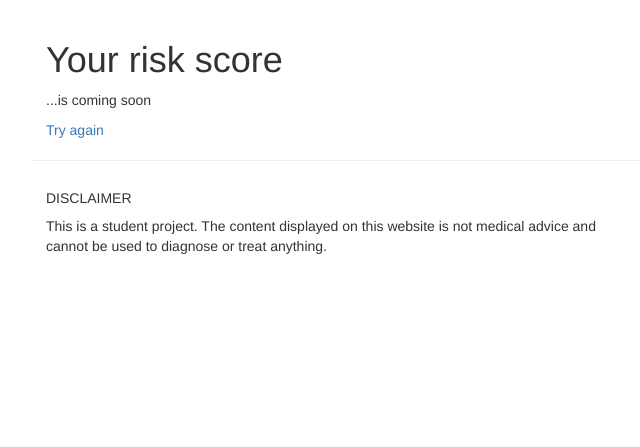
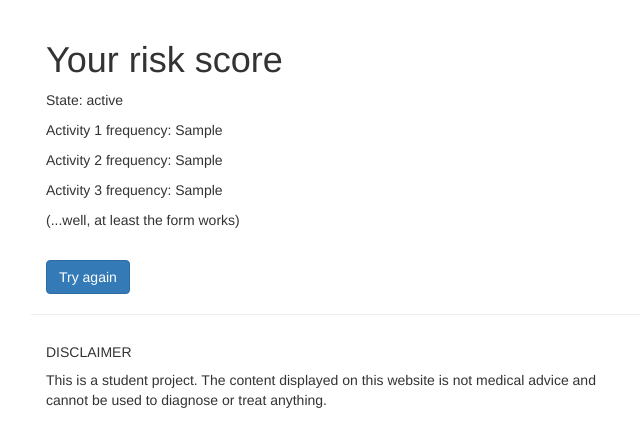
Before and after one commit to hadley173/Covid19-Risk-Assessment-Website, a Flask app: template app/templates/results.html in a window 1280 px wide. Shown: the part 52-499 px from the top of the page, without its empty margins (24-664 px from the left). Run offline with Flask 2, Linux system fonts and the light colour scheme; the template is opened without the code that fills it: most values are stand-ins (such as "Sample title", 1, 10 or a date in 2020); some libraries are stand-ins or nearby versions.

Commit message:
messing with passing form input to an Algo class

```diff
--- /dev/null
+++ b/app/algo.py
@@ -0,0 +1,5 @@
+
+class Algo():
+	# activity variables PLACEHOLDER
+	act1 = act2 = act3 = 0
+	state = 'none'
--- a/app/routes.py
+++ b/app/routes.py
@@ -1,6 +1,7 @@
 from flask import render_template, flash, redirect, url_for
 from app import app
 from app.form import RiskForm
+from app.algo import Algo
 
 @app.route('/')
 @app.route('/index')
@@ -12,12 +13,19 @@ def formInput():
 	form = RiskForm()
 	if form.validate_on_submit():
 		flash('Submission received: {}'.format(form.statename.data))
-		return redirect(url_for('results'))
+		algo = Algo()
+		algo.state = form.statename.data
+		algo.act1 = form.activity1.data
+		algo.act2 = form.activity2.data
+		algo.act3 = form.activity3.data
+		#return redirect(url_for('results')) <-- first attempt, but can't pass in values like this
+		return render_template('results.html', title='Risk score', algo=algo)
 	return render_template('form-input.html', title = 'Calculator', form=form)
 
-@app.route('/results')
-def results():
-	return render_template('results.html', title='Risk score')
+# do we still need this?
+#@app.route('/results')
+#def results(algo):
+#	return render_template('results.html', title='Risk score', algo=algo)
 
 @app.route('/about')
 def about():
--- a/app/templates/results.html
+++ b/app/templates/results.html
@@ -12,8 +12,13 @@
   {% endwith %}
 
   <h1>Your risk score</h1>
-  <p>...is coming soon</p>
+  <p>State: {{ algo.state }}</p>
+  <p>Activity 1 frequency: {{ algo.act1 }}</p>
+  <p>Activity 2 frequency: {{ algo.act2 }}</p>
+  <p>Activity 3 frequency: {{ algo.act3 }}</p>
+  <p>(...well, at least the form works)</p>
+  <br>
 
-  <a href="{{ url_for('formInput') }}">Try again</a>
+  <a class="btn btn-primary" href="{{ url_for('formInput') }}" role="button">Try again</a>
 
 {% endblock%}
```
